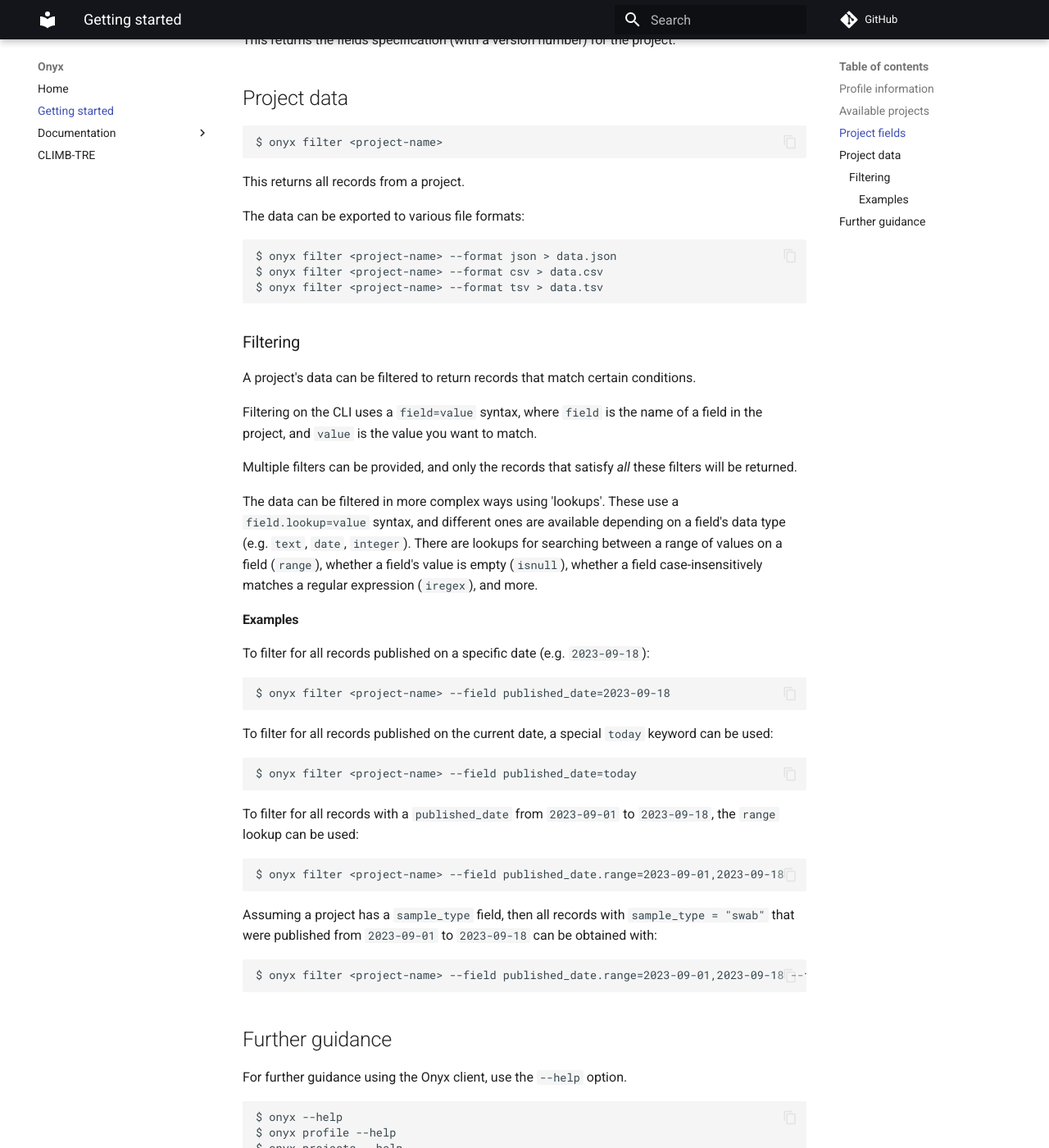
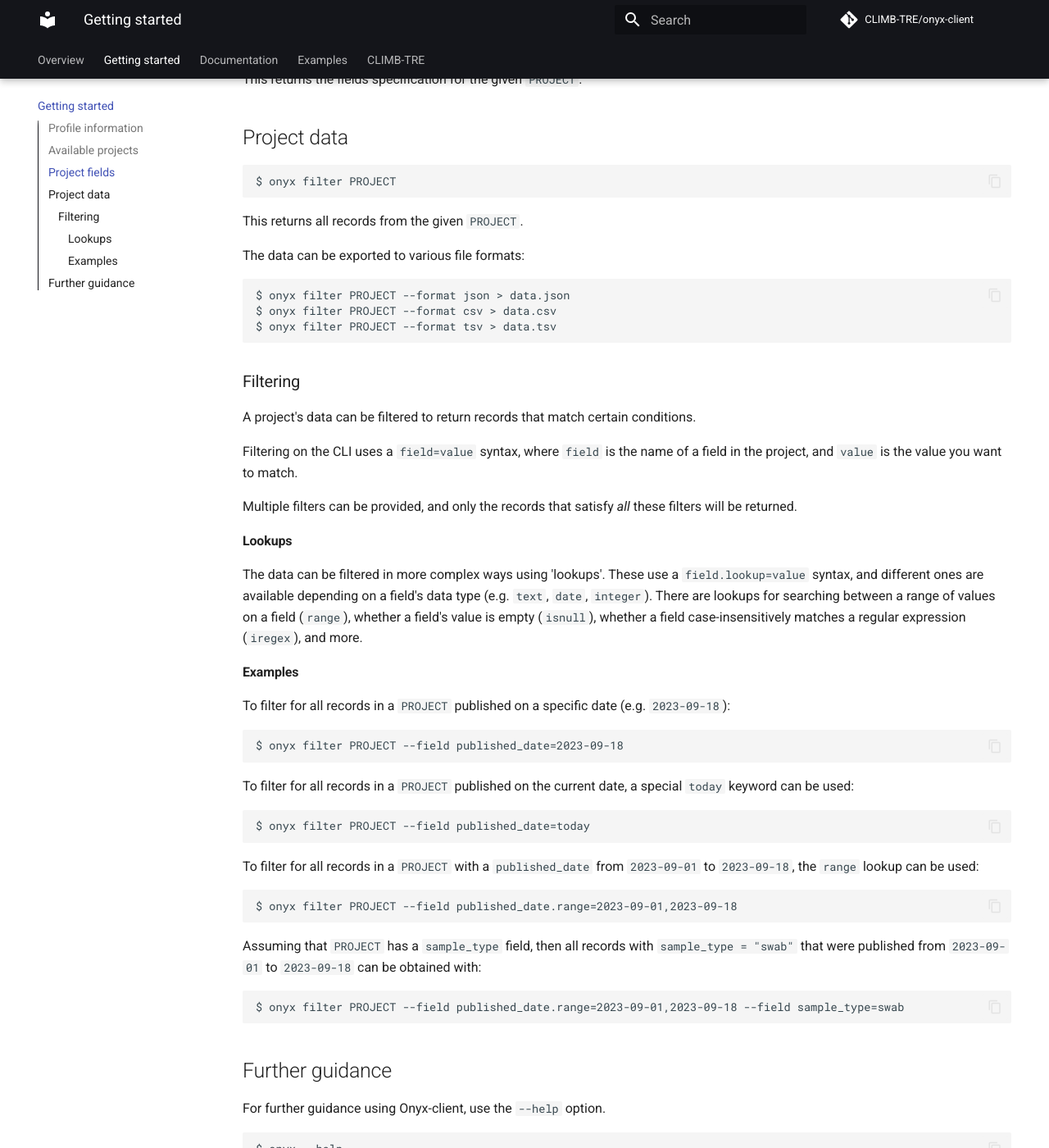
Before and after one commit to CLIMB-TRE/onyx-client, an MkDocs documentation site: the page built from docs/getting-started.md, in a window 1280 px wide and 1400 px high, scrolled down 661 px. Shown: the whole window at 82% size. Built offline with MkDocs 1.6.1 and Material for MkDocs 9.7.7, drawn with Linux system fonts in a browser that asks for light colours; comment, search, counter and statistics services are not loaded; some of the changed text lies outside the part shown.

Commit message:
Style enhancements and improved API examples page

````diff
--- a/docs/getting_started.md
+++ b/docs/getting-started.md
@@ -21,25 +21,25 @@
 ## Project fields
 
 ```
-$ onyx fields <project-name>
+$ onyx fields PROJECT
 ```
 
-This returns the fields specification (with a version number) for the project.
+This returns the fields specification for the given `PROJECT`.
 
 ## Project data
 
 ```
-$ onyx filter <project-name>
+$ onyx filter PROJECT
 ```
 
-This returns all records from a project.
+This returns all records from the given `PROJECT`.
 
 The data can be exported to various file formats:
 
 ```
-$ onyx filter <project-name> --format json > data.json
-$ onyx filter <project-name> --format csv > data.csv
-$ onyx filter <project-name> --format tsv > data.tsv
+$ onyx filter PROJECT --format json > data.json
+$ onyx filter PROJECT --format csv > data.csv
+$ onyx filter PROJECT --format tsv > data.tsv
 ```
 
 ### Filtering
@@ -50,37 +50,39 @@
 
 Multiple filters can be provided, and only the records that satisfy *all* these filters will be returned.
 
+#### Lookups
+
 The data can be filtered in more complex ways using 'lookups'. These use a `field.lookup=value` syntax, and different ones are available depending on a field's data type (e.g. `text`, `date`, `integer`). There are lookups for searching between a range of values on a field (`range`), whether a field's value is empty (`isnull`), whether a field case-insensitively matches a regular expression (`iregex`), and more.
 
 #### Examples
 
-To filter for all records published on a specific date (e.g. `2023-09-18`):
+To filter for all records in a `PROJECT` published on a specific date (e.g. `2023-09-18`):
 
 ```
-$ onyx filter <project-name> --field published_date=2023-09-18
+$ onyx filter PROJECT --field published_date=2023-09-18
 ```
 
-To filter for all records published on the current date, a special `today` keyword can be used:
+To filter for all records in a `PROJECT` published on the current date, a special `today` keyword can be used:
 
 ```
-$ onyx filter <project-name> --field published_date=today
+$ onyx filter PROJECT --field published_date=today
 ```
 
-To filter for all records with a `published_date` from `2023-09-01` to `2023-09-18`, the `range` lookup can be used:
+To filter for all records in a `PROJECT` with a `published_date` from `2023-09-01` to `2023-09-18`, the `range` lookup can be used:
 
 ```
-$ onyx filter <project-name> --field published_date.range=2023-09-01,2023-09-18
+$ onyx filter PROJECT --field published_date.range=2023-09-01,2023-09-18
 ```
 
-Assuming a project has a `sample_type` field, then all records with `sample_type = "swab"` that were published from `2023-09-01` to `2023-09-18` can be obtained with:
+Assuming that `PROJECT` has a `sample_type` field, then all records with `sample_type = "swab"` that were published from `2023-09-01` to `2023-09-18` can be obtained with:
 
 ```
-$ onyx filter <project-name> --field published_date.range=2023-09-01,2023-09-18 --field sample_type=swab
+$ onyx filter PROJECT --field published_date.range=2023-09-01,2023-09-18 --field sample_type=swab
 ```
 
 ## Further guidance
 
-For further guidance using the Onyx client, use the `--help` option.
+For further guidance using Onyx-client, use the `--help` option.
 
 ```
 $ onyx --help
--- a/mkdocs.yml
+++ b/mkdocs.yml
@@ -1,6 +1,7 @@
-site_name: Onyx
+site_name: Onyx-client
 site_url: https://climb-tre.github.io/onyx-client/
 repo_url: https://github.com/CLIMB-TRE/onyx-client/
+repo_name: CLIMB-TRE/onyx-client
 site_author: CLIMB-TRE
 
 theme:
@@ -9,6 +10,11 @@
     primary: black
     accent: black
   features:
+    - navigation.tabs
+    - navigation.tabs.sticky
+    - navigation.sections
+    - navigation.top
+    - toc.integrate
     - content.code.copy
 
 plugins:
@@ -32,13 +38,13 @@
   - pymdownx.superfences
 
 nav:
-  - Home: index.md
-  - Getting started: getting_started.md
+  - Overview: index.md
+  - Getting started: getting-started.md
   - Documentation:
     - Command-line interface: documentation/cli.md
     - Python API:
       - OnyxConfig: documentation/api/config.md
       - OnyxClient: documentation/api/client.md
       - OnyxField: documentation/api/field.md
-    - Examples: documentation/examples.md
+  - Examples: examples.md
   - CLIMB-TRE: https://climb-tre.github.io
````
Also changed, not shown: other parts of docs/getting-started.md (+2 -2 lines), docs/documentation/examples.md (deleted, +0 -231 lines), docs/examples.md (added, +235 -0 lines), docs/index.md (+8 -6 lines), docs/img/onyx.png, docs/img/onyx_old.png (added).
